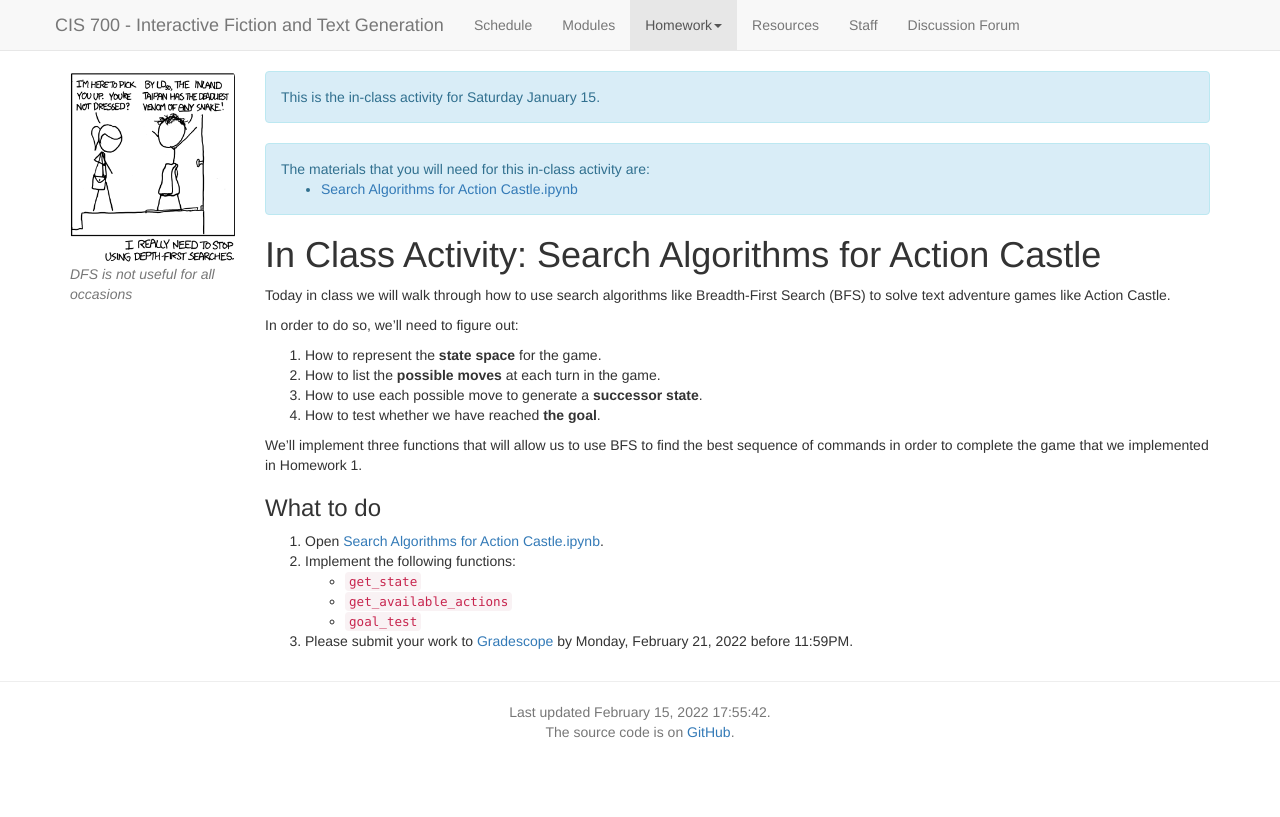
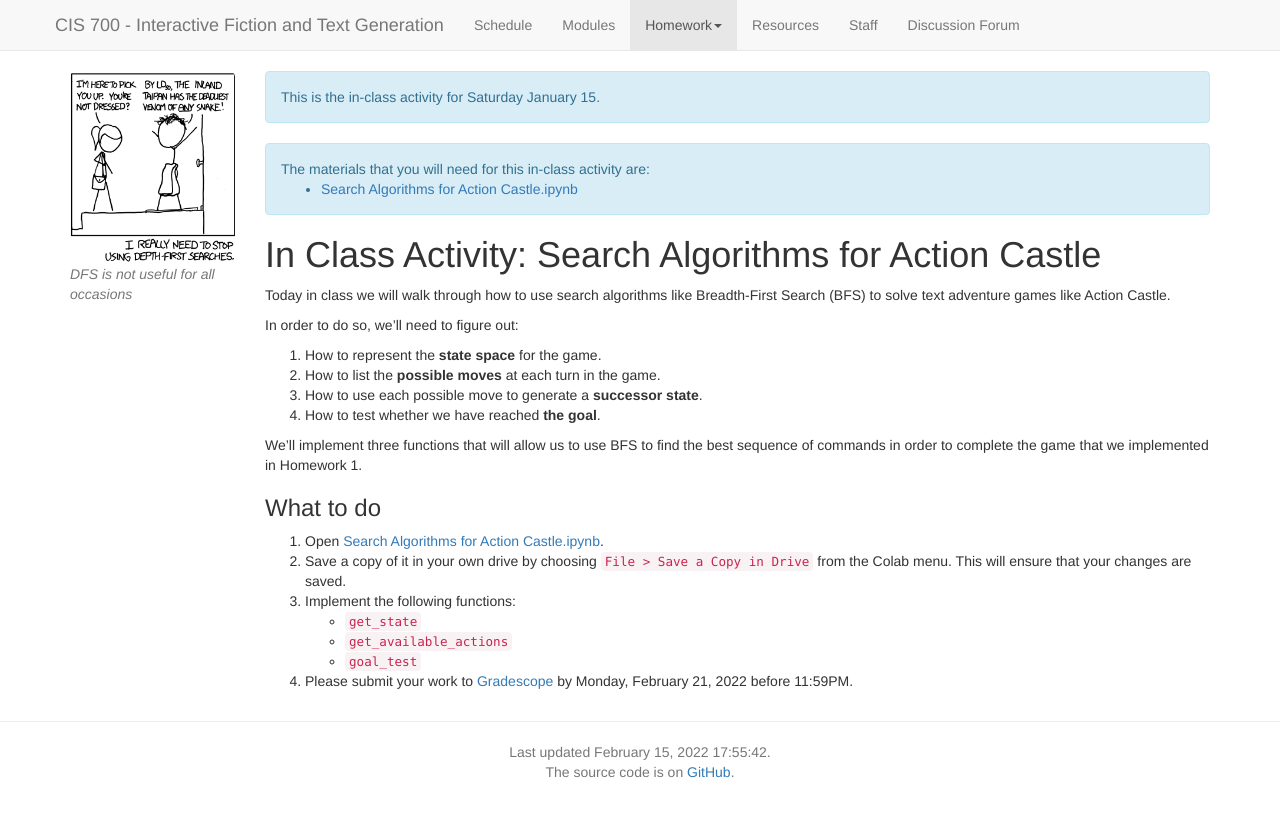
Before and after one commit to interactive-fiction-class/interactive-fiction-class.github.io, a Jekyll site: the page built from in_class_activities/search/action-castle-search.md, in a window 1280 px wide. Shown: the top 817 px of the page. Built offline with Jekyll 4.4.1, drawn with Linux system fonts in a browser that asks for light colours; nearby versions of some CDN libraries; a script that is not in the unit is left out.

Commit message:
Update action-castle-search.md

```diff
--- a/in_class_activities/search/action-castle-search.md
+++ b/in_class_activities/search/action-castle-search.md
@@ -70,9 +70,10 @@ We'll implement three functions that will allow us to use BFS to find the best s
 ### What to do
 
 1. Open [{{page.materials[0].name}}]({{page.materials[0].url}}).
-2. Implement the following functions:
+2. Save a copy of it in your own drive by choosing `File > Save a Copy in Drive` from the Colab menu.  This will ensure that your changes are saved.
+3. Implement the following functions:
 * `get_state`
 * `get_available_actions`
 * `goal_test`
 
-3. Please submit your work to [Gradescope]({{page.submission_link}}) by {{ page.due_date | date: "%A, %B %-d, %Y" }} before {{ page.due_date | date: "%I:%M%p" }}.
+4. Please submit your work to [Gradescope]({{page.submission_link}}) by {{ page.due_date | date: "%A, %B %-d, %Y" }} before {{ page.due_date | date: "%I:%M%p" }}.
```
